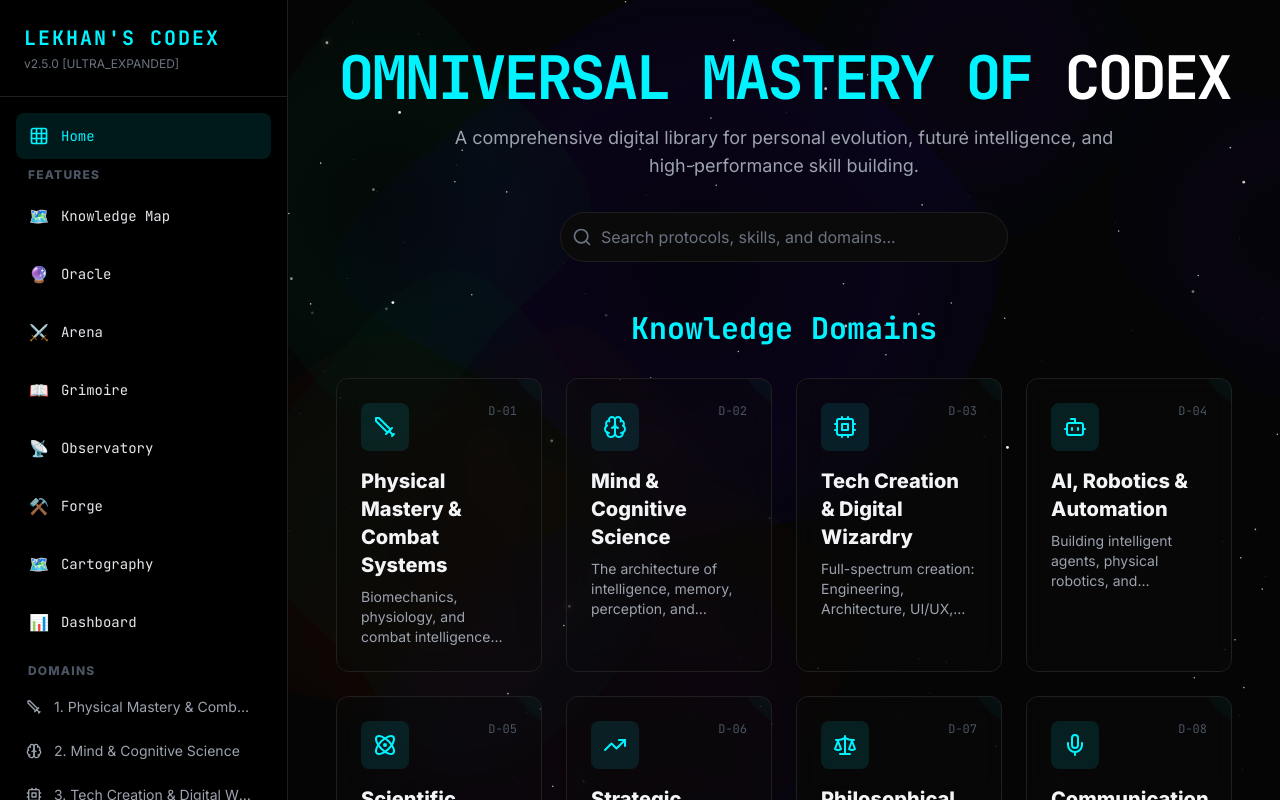
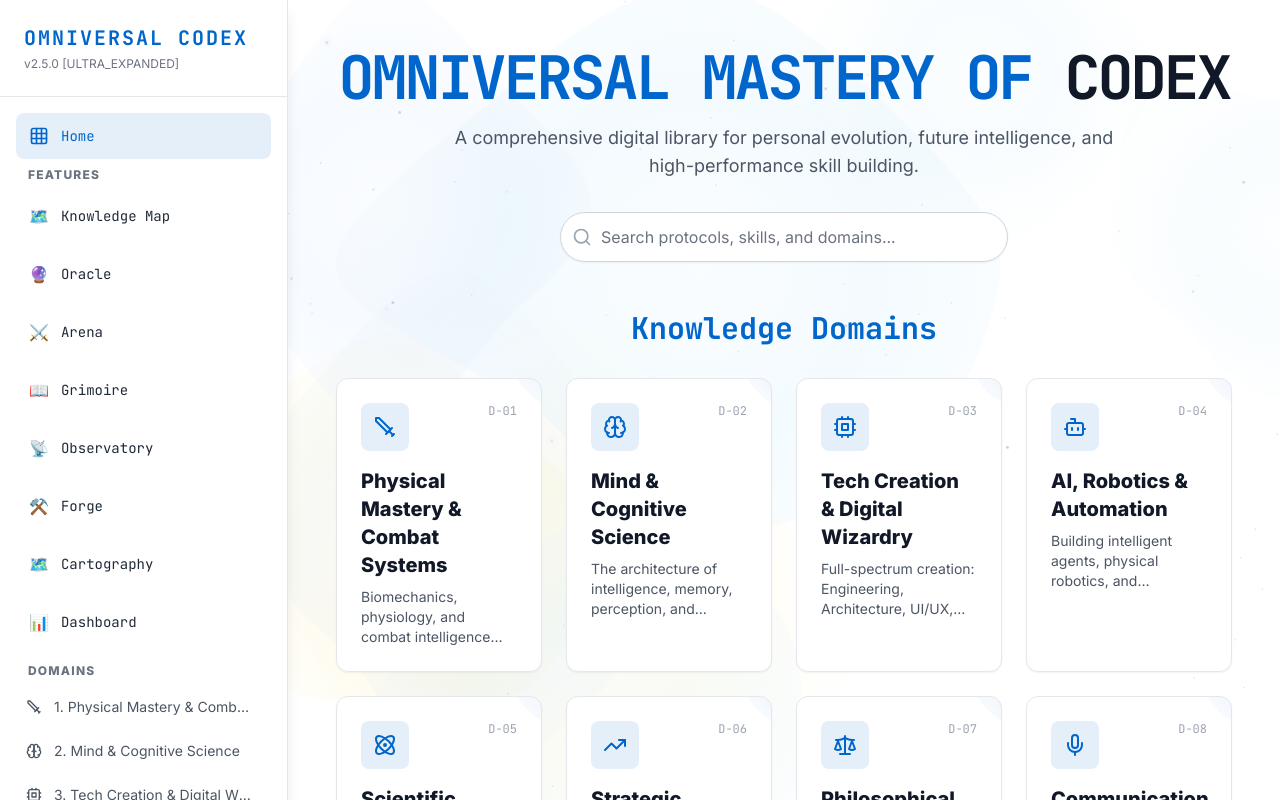
Before and after one commit to lekhanpro/Omniversal-mastery-of-codex, a React (Vite) app: page /#/ in a window 1280 px wide. Shown: the top 800 px of the page. Built offline with nearby package versions, Linux system fonts and the light colour scheme.

Commit message:
feat: Implement light mode across entire application - update colors, backgrounds, and UI elements

```diff
--- a/components/CosmicCanvas.tsx
+++ b/components/CosmicCanvas.tsx
@@ -28,7 +28,7 @@ class Blob {
     this.points = 8;
     this.anchors = [];
     this.colorSet = this.getRandomColorSet();
-    this.alpha = 0.12 + Math.random() * 0.13;
+    this.alpha = 0.08 + Math.random() * 0.08;
     this.timeOffset = Math.random() * 1000;
 
     for (let i = 0; i < this.points; i++) {
@@ -43,9 +43,9 @@ class Blob {
 
   getRandomColorSet(): string[] {
     const sets = [
-      ['#0a0030', '#1a0050', '#000820'],
-      ['#1a0800', '#300a00', '#1a0800'],
-      ['#001a10', '#003020', '#001a10']
+      ['#e0f2fe', '#bae6fd', '#f0f9ff'],
+      ['#fef3c7', '#fde68a', '#fffbeb'],
+      ['#dbeafe', '#bfdbfe', '#eff6ff']
     ];
     return sets[Math.floor(Math.random() * sets.length)];
   }
@@ -123,20 +123,20 @@ class Star {
 
     if (tier === 'tiny') {
       this.radius = 0.4;
-      this.opacity = 0.4;
-      this.baseOpacity = 0.4;
+      this.opacity = 0.2;
+      this.baseOpacity = 0.2;
       this.twinkle = false;
       this.hasGlow = false;
     } else if (tier === 'medium') {
       this.radius = 0.8;
-      this.opacity = 0.7;
-      this.baseOpacity = 0.7;
+      this.opacity = 0.3;
+      this.baseOpacity = 0.3;
       this.twinkle = false;
       this.hasGlow = false;
     } else {
       this.radius = 1.4;
-      this.baseOpacity = 1.0;
-      this.opacity = 1.0;
+      this.baseOpacity = 0.5;
+      this.opacity = 0.5;
       this.twinkle = true;
       this.hasGlow = Math.random() < 0.25;
     }
@@ -151,10 +151,10 @@ class Star {
 
     if (this.hasGlow) {
       ctx.shadowBlur = 6;
-      ctx.shadowColor = '#c9a84c';
+      ctx.shadowColor = '#0066cc';
     }
 
-    ctx.fillStyle = '#ffffff';
+    ctx.fillStyle = '#94a3b8';
     ctx.globalAlpha = this.opacity;
     ctx.beginPath();
     ctx.arc(this.x, this.y, this.radius, 0, Math.PI * 2);
@@ -228,8 +228,8 @@ class ShootingStar {
       currentY - Math.sin(this.angle) * this.length
     );
 
-    gradient.addColorStop(0, `rgba(255, 255, 255, ${1 - progress})`);
-    gradient.addColorStop(1, 'rgba(255, 255, 255, 0)');
+    gradient.addColorStop(0, `rgba(100, 116, 139, ${0.6 * (1 - progress)})`);
+    gradient.addColorStop(1, 'rgba(100, 116, 139, 0)');
 
     ctx.strokeStyle = gradient;
     ctx.lineWidth = 2;
--- a/components/Layout.tsx
+++ b/components/Layout.tsx
@@ -15,12 +15,12 @@ const Layout: React.FC<LayoutProps> = ({ children }) => {
   const location = useLocation();
 
   return (
-    <div className="min-h-screen bg-dark-bg text-gray-200 font-sans flex flex-col md:flex-row overflow-hidden relative">
+    <div className="min-h-screen bg-white text-gray-800 font-sans flex flex-col md:flex-row overflow-hidden relative">
       <CosmicCanvas />
       <ScrollProgress />
       {/* Mobile Header */}
-      <div className="md:hidden flex items-center justify-between p-4 bg-dark-card border-b border-dark-border z-50">
-        <Link to="/" className="text-neon-blue font-mono font-bold tracking-wider">LEKHAN'S CODEX</Link>
+      <div className="md:hidden flex items-center justify-between p-4 bg-light-card border-b border-light-border z-50">
+        <Link to="/" className="text-neon-blue font-mono font-bold tracking-wider">OMNIVERSAL CODEX</Link>
         <button onClick={() => setSidebarOpen(!isSidebarOpen)}>
           {isSidebarOpen ? <X className="text-neon-blue" /> : <Menu className="text-neon-blue" />}
         </button>
@@ -29,16 +29,16 @@ const Layout: React.FC<LayoutProps> = ({ children }) => {
       {/* Sidebar */}
       <aside
         className={`
-          fixed inset-y-0 left-0 z-40 w-72 bg-black/95 backdrop-blur-xl border-r border-dark-border
+          fixed inset-y-0 left-0 z-40 w-72 bg-white/95 backdrop-blur-xl border-r border-light-border shadow-lg
           transform transition-transform duration-300 ease-in-out
           md:relative md:translate-x-0
           ${isSidebarOpen ? 'translate-x-0' : '-translate-x-full'}
         `}
       >
         <div className="h-full flex flex-col">
-          <div className="p-6 border-b border-dark-border hidden md:block">
+          <div className="p-6 border-b border-light-border hidden md:block">
             <h1 className="text-xl font-bold font-mono text-neon-blue tracking-widest">
-              <Link to="/">LEKHAN'S CODEX</Link>
+              <Link to="/">OMNIVERSAL CODEX</Link>
             </h1>
             <p className="text-xs text-gray-500 mt-1">v2.5.0 [ULTRA_EXPANDED]</p>
           </div>
@@ -48,20 +48,20 @@ const Layout: React.FC<LayoutProps> = ({ children }) => {
                 to="/"
                 onClick={() => setSidebarOpen(false)}
                 className={`flex items-center p-3 mb-2 rounded-lg transition-all duration-200 border border-transparent ${
-                  location.pathname === '/' ? 'bg-neon-blue/10 border-neon-blue text-neon-blue' : 'hover:bg-white/5 hover:text-white'
+                  location.pathname === '/' ? 'bg-neon-blue/10 border-neon-blue text-neon-blue' : 'hover:bg-gray-100 hover:text-gray-900'
                 }`}
               >
                 <Grid className="w-5 h-5 mr-3" />
                 <span className="font-mono text-sm">Home</span>
              </Link>
 
-             <div className="mb-2 text-xs font-bold text-gray-600 uppercase tracking-widest px-3">Features</div>
+             <div className="mb-2 text-xs font-bold text-gray-500 uppercase tracking-widest px-3">Features</div>
 
               <Link
                 to="/knowledge-map"
                 onClick={() => setSidebarOpen(false)}
                 className={`flex items-center p-3 mb-2 rounded-lg transition-all duration-200 border border-transparent ${
-                  location.pathname === '/knowledge-map' ? 'bg-neon-purple/10 border-neon-purple text-neon-purple' : 'hover:bg-white/5 hover:text-white'
+                  location.pathname === '/knowledge-map' ? 'bg-neon-purple/10 border-neon-purple text-neon-purple' : 'hover:bg-gray-100 hover:text-gray-900'
                 }`}
               >
                 <span className="mr-3">🗺️</span>
@@ -72,7 +72,7 @@ const Layout: React.FC<LayoutProps> = ({ children }) => {
                 to="/oracle"
                 onClick={() => setSidebarOpen(false)}
                 className={`flex items-center p-3 mb-2 rounded-lg transition-all duration-200 border border-transparent ${
-                  location.pathname === '/oracle' ? 'bg-gold/10 border-gold text-gold' : 'hover:bg-white/5 hover:text-white'
+                  location.pathname === '/oracle' ? 'bg-amber-500/10 border-amber-500 text-amber-600' : 'hover:bg-gray-100 hover:text-gray-900'
                 }`}
               >
                 <span className="mr-3">🔮</span>
@@ -83,7 +83,7 @@ const Layout: React.FC<LayoutProps> = ({ children }) => {
                 to="/arena"
                 onClick={() => setSidebarOpen(false)}
                 className={`flex items-center p-3 mb-2 rounded-lg transition-all duration-200 border border-transparent ${
-                  location.pathname === '/arena' ? 'bg-red-500/10 border-red-500 text-red-500' : 'hover:bg-white/5 hover:text-white'
+                  location.pathname === '/arena' ? 'bg-red-500/10 border-red-500 text-red-600' : 'hover:bg-gray-100 hover:text-gray-900'
                 }`}
               >
                 <span className="mr-3">⚔️</span>
@@ -94,7 +94,7 @@ const Layout: React.FC<LayoutProps> = ({ children }) => {
                 to="/grimoire"
                 onClick={() => setSidebarOpen(false)}
                 className={`flex items-center p-3 mb-2 rounded-lg transition-all duration-200 border border-transparent ${
-                  location.pathname === '/grimoire' ? 'bg-purple-500/10 border-purple-500 text-purple-500' : 'hover:bg-white/5 hover:text-white'
+                  location.pathname === '/grimoire' ? 'bg-purple-500/10 border-purple-500 text-purple-600' : 'hover:bg-gray-100 hover:text-gray-900'
                 }`}
               >
                 <span className="mr-3">📖</span>
@@ -105,7 +105,7 @@ const Layout: React.FC<LayoutProps> = ({ children }) => {
                 to="/observatory"
                 onClick={() => setSidebarOpen(false)}
                 className={`flex items-center p-3 mb-2 rounded-lg transition-all duration-200 border border-transparent ${
-                  location.pathname === '/observatory' ? 'bg-blue-500/10 border-blue-500 text-blue-500' : 'hover:bg-white/5 hover:text-white'
+                  location.pathname === '/observatory' ? 'bg-blue-500/10 border-blue-500 text-blue-600' : 'hover:bg-gray-100 hover:text-gray-900'
                 }`}
               >
                 <span className="mr-3">📡</span>
@@ -116,7 +116,7 @@ const Layout: React.FC<LayoutProps> = ({ children }) => {
                 to="/forge"
                 onClick={() => setSidebarOpen(false)}
                 className={`flex items-center p-3 mb-2 rounded-lg transition-all duration-200 border border-transparent ${
-                  location.pathname === '/forge' ? 'bg-orange-500/10 border-orange-500 text-orange-500' : 'hover:bg-white/5 hover:text-white'
+                  location.pathname === '/forge' ? 'bg-orange-500/10 border-orange-500 text-orange-600' : 'hover:bg-gray-100 hover:text-gray-900'
                 }`}
               >
                 <span className="mr-3">⚒️</span>
@@ -127,7 +127,7 @@ const Layout: React.FC<LayoutProps> = ({ children }) => {
                 to="/cartography"
                 onClick={() => setSidebarOpen(false)}
                 className={`flex items-center p-3 mb-2 rounded-lg transition-all duration-200 border border-transparent ${
-                  location.pathname === '/cartography' ? 'bg-green-500/10 border-green-500 text-green-500' : 'hover:bg-white/5 hover:text-white'
+                  location.pathname === '/cartography' ? 'bg-green-500/10 border-green-500 text-green-600' : 'hover:bg-gray-100 hover:text-gray-900'
                 }`}
               >
                 <span className="mr-3">🗺️</span>
@@ -138,14 +138,14 @@ const Layout: React.FC<LayoutProps> = ({ children }) => {
                 to="/dashboard"
                 onClick={() => setSidebarOpen(false)}
                 className={`flex items-center p-3 mb-4 rounded-lg transition-all duration-200 border border-transparent ${
-                  location.pathname === '/dashboard' ? 'bg-neon-blue/10 border-neon-blue text-neon-blue' : 'hover:bg-white/5 hover:text-white'
+                  location.pathname === '/dashboard' ? 'bg-neon-blue/10 border-neon-blue text-neon-blue' : 'hover:bg-gray-100 hover:text-gray-900'
                 }`}
               >
                 <span className="mr-3">📊</span>
                 <span className="font-mono text-sm">Dashboard</span>
              </Link>
 
-             <div className="mb-2 text-xs font-bold text-gray-600 uppercase tracking-widest px-3">Domains</div>
+             <div className="mb-2 text-xs font-bold text-gray-500 uppercase tracking-widest px-3">Domains</div>
 
              <div className="space-y-1 overflow-y-auto h-[calc(100vh-280px)] custom-scrollbar pr-2">
                 {domains.map((domain) => (
@@ -155,8 +155,8 @@ const Layout: React.FC<LayoutProps> = ({ children }) => {
                     onClick={() => setSidebarOpen(false)}
                     className={`flex items-center p-2.5 rounded-md transition-colors text-sm ${
                       location.pathname === `/domain/${domain.id}`
-                        ? 'bg-white/10 text-neon-blue'
-                        : 'text-gray-400 hover:bg-white/5 hover:text-gray-200'
+                        ? 'bg-blue-50 text-neon-blue'
+                        : 'text-gray-600 hover:bg-gray-100 hover:text-gray-900'
                     } ${domain.isLocked ? 'opacity-50' : ''}`}
                   >
                     <div className="mr-3">{getIcon(domain.icon, "w-4 h-4")}</div>
--- a/index.css
+++ b/index.css
@@ -58,17 +58,17 @@
   width: 8px;
 }
 ::-webkit-scrollbar-track {
-  background: #050505;
+  background: #f3f4f6;
 }
 ::-webkit-scrollbar-thumb {
-  background: #333;
+  background: #d1d5db;
   border-radius: 4px;
 }
 ::-webkit-scrollbar-thumb:hover {
-  background: #00f3ff;
+  background: #0066cc;
 }
 
 body {
-  background-color: #050505;
-  color: #e5e5e5;
+  background-color: #ffffff;
+  color: #111827;
 }
--- a/pages/Home.tsx
+++ b/pages/Home.tsx
@@ -21,21 +21,21 @@ const Home: React.FC = () => {
         animate={{ opacity: 1, y: 0 }}
         className="text-center mb-12"
       >
-        <h1 className="text-4xl md:text-6xl font-black text-white mb-4 font-mono tracking-tighter">
+        <h1 className="text-4xl md:text-6xl font-black text-gray-900 mb-4 font-mono tracking-tighter">
           <span className="text-neon-blue">OMNIVERSAL MASTERY OF</span> CODEX
         </h1>
-        <p className="text-gray-400 max-w-2xl mx-auto text-lg">
+        <p className="text-gray-600 max-w-2xl mx-auto text-lg">
           A comprehensive digital library for personal evolution, future intelligence, and high-performance skill building.
         </p>
 
         <div className="mt-8 relative max-w-md mx-auto">
           <div className="absolute inset-y-0 left-0 pl-3 flex items-center pointer-events-none">
-            <Search className="h-5 w-5 text-gray-500" />
+            <Search className="h-5 w-5 text-gray-400" />
           </div>
           <input
             type="text"
             placeholder="Search protocols, skills, and domains..."
-            className="block w-full pl-10 pr-3 py-3 bg-dark-card border border-dark-border rounded-full text-gray-200 placeholder-gray-500 focus:outline-none focus:border-neon-blue focus:ring-1 focus:ring-neon-blue transition-all"
+            className="block w-full pl-10 pr-3 py-3 bg-white border border-gray-300 rounded-full text-gray-900 placeholder-gray-500 focus:outline-none focus:border-neon-blue focus:ring-1 focus:ring-neon-blue transition-all shadow-sm"
             value={search}
             onChange={(e) => setSearch(e.target.value)}
           />
@@ -55,29 +55,29 @@ const Home: React.FC = () => {
             >
               <Link
                 to={domain.isLocked ? '#' : `/domain/${domain.id}`}
-                className={`block h-full p-6 rounded-xl border border-dark-border bg-dark-card/40 backdrop-blur-md group relative overflow-hidden ${
-                  domain.isLocked ? 'cursor-not-allowed opacity-60' : 'hover:border-neon-blue/50 hover:shadow-[0_0_20px_rgba(0,243,255,0.1)] transition-all duration-300'
+                className={`block h-full p-6 rounded-xl border border-gray-200 bg-white shadow-sm group relative overflow-hidden ${
+                  domain.isLocked ? 'cursor-not-allowed opacity-60' : 'hover:border-neon-blue hover:shadow-md transition-all duration-300'
                 }`}
               >
                  {!domain.isLocked && <div className="absolute top-0 right-0 w-16 h-16 bg-gradient-to-bl from-neon-blue/10 to-transparent rounded-bl-full -mr-8 -mt-8 group-hover:-mr-4 group-hover:-mt-4 transition-all duration-500" />}
 
                 <div className="flex items-start justify-between mb-4">
-                   <div className={`p-3 rounded-lg ${domain.isLocked ? 'bg-gray-800 text-gray-500' : 'bg-neon-blue/10 text-neon-blue'}`}>
+                   <div className={`p-3 rounded-lg ${domain.isLocked ? 'bg-gray-200 text-gray-500' : 'bg-neon-blue/10 text-neon-blue'}`}>
                       {getIcon(domain.icon)}
                    </div>
-                   <span className="font-mono text-xs text-gray-600">D-{String(domain.id).padStart(2, '0')}</span>
+                   <span className="font-mono text-xs text-gray-400">D-{String(domain.id).padStart(2, '0')}</span>
                 </div>
 
-                <h2 className="text-xl font-bold text-gray-100 mb-2 group-hover:text-neon-blue transition-colors">
+                <h2 className="text-xl font-bold text-gray-900 mb-2 group-hover:text-neon-blue transition-colors">
                   {domain.title}
                 </h2>
-                <p className="text-sm text-gray-400 line-clamp-3">
+                <p className="text-sm text-gray-600 line-clamp-3">
                   {domain.shortDescription}
                 </p>
 
                 {domain.isLocked && (
-                    <div className="absolute inset-0 flex items-center justify-center bg-black/60 backdrop-blur-[1px]">
-                        <div className="px-3 py-1 border border-gray-700 bg-black rounded text-xs font-mono text-gray-400 uppercase">
+                    <div className="absolute inset-0 flex items-center justify-center bg-white/60 backdrop-blur-[1px]">
+                        <div className="px-3 py-1 border border-gray-300 bg-white rounded text-xs font-mono text-gray-500 uppercase">
                             Encrypted
                         </div>
                     </div>
@@ -94,7 +94,7 @@ const Home: React.FC = () => {
           <Quote className="w-8 h-8 text-neon-green" />
           <h2 className="text-3xl font-bold text-neon-green text-center font-mono">Codex Quotes</h2>
         </div>
-        <div className="bg-dark-card/50 rounded-xl border border-dark-border p-8">
+        <div className="bg-white rounded-xl border border-gray-200 p-8 shadow-sm">
           <QuotesRotator />
         </div>
       </section>
--- a/tailwind.config.js
+++ b/tailwind.config.js
@@ -13,14 +13,16 @@ export default {
       },
       colors: {
         neon: {
-          blue: '#00f3ff',
-          purple: '#bc13fe',
-          green: '#0aff0a',
+          blue: '#0066cc',
+          purple: '#7c3aed',
+          green: '#059669',
         },
-        dark: {
-          bg: '#050505',
-          card: '#0a0a0a',
-          border: '#1f1f1f',
+        light: {
+          bg: '#ffffff',
+          card: '#f9fafb',
+          border: '#e5e7eb',
+          text: '#111827',
+          textSecondary: '#6b7280',
         }
       },
       animation: {
```
